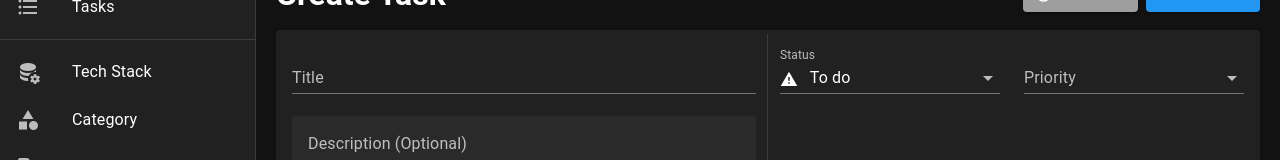
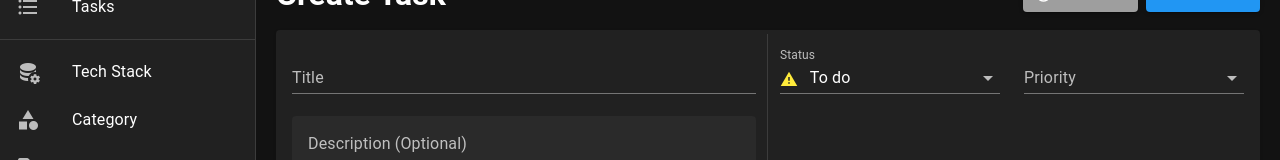
Before and after one commit to KhunnithMeng/personal-web-application-project-management-frontend, a Vue app: page /task/add in a window 1280 px wide. Shown: the part 138-298 px from the top of the page. Built offline with nearby package versions, Linux system fonts and the light colour scheme.

Commit message:
Update select icon color feature

```diff
--- a/src/components/commons/IconSelect.vue
+++ b/src/components/commons/IconSelect.vue
@@ -24,6 +24,7 @@ const emit = defineEmits(['update:modelValue'])
     <template #selection="{ item }">
                   <span>
                     <v-icon :icon="item.raw.icon"
+                            :color="item.raw.color"
                             size="18"
                             class="mr-2"></v-icon> {{ item.title }}
                   </span>
@@ -32,7 +33,8 @@ const emit = defineEmits(['update:modelValue'])
     <template #item="{ props, item }">
       <v-list-item v-bind="props">
         <template #prepend>
-          <v-icon :icon="item.raw.icon"></v-icon>
+          <v-icon :icon="item.raw.icon"
+                  :color="item.raw.color"></v-icon>
         </template>
       </v-list-item>
     </template>
```
